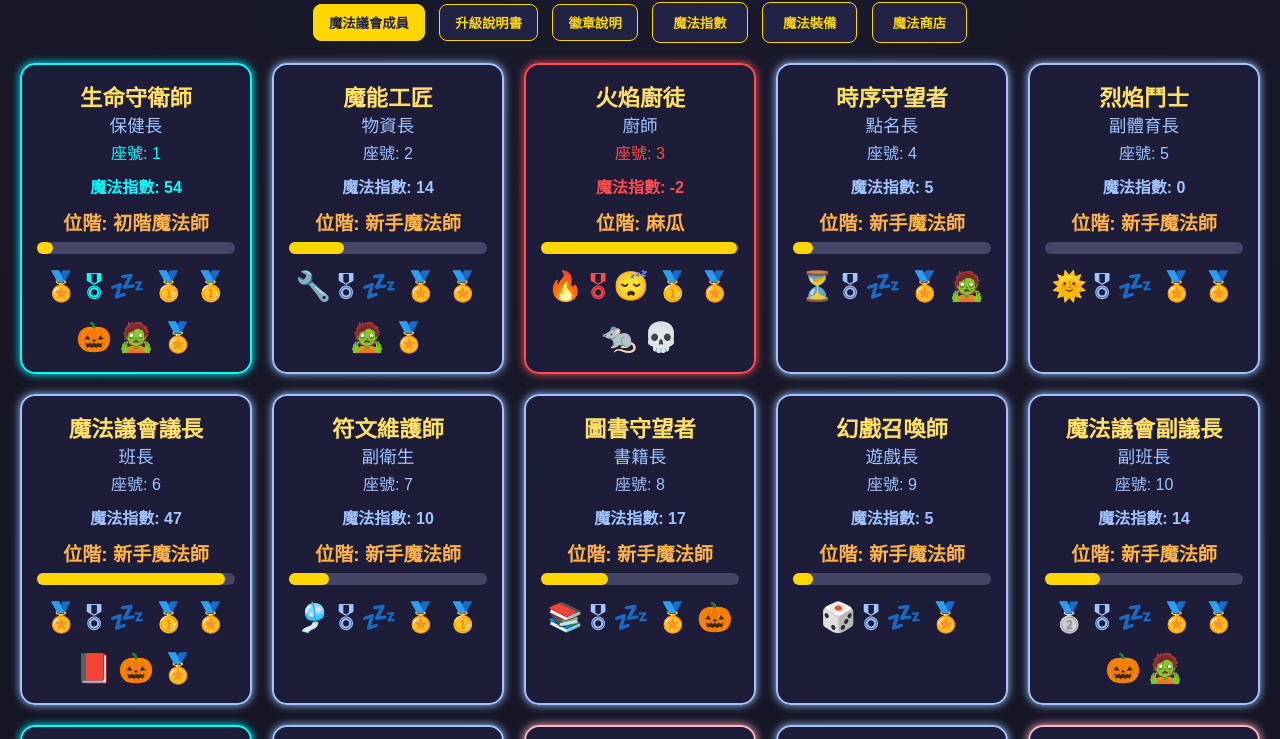
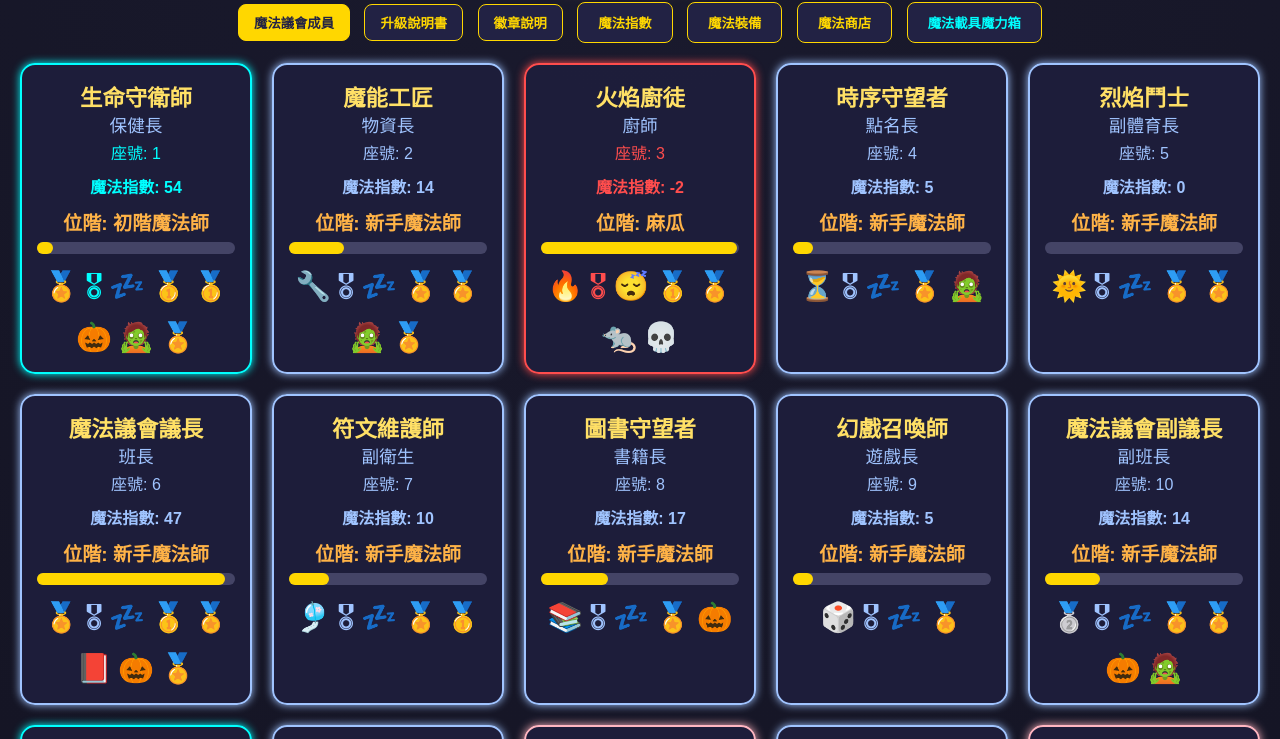
Before and after one commit to machi1007/5_Council_of_Magic, a plain HTML site: page index.html in a window 1280 px wide. Shown: the part 113-852 px from the top of the page. Drawn offline with Linux system fonts and the light colour scheme.

```diff
--- a/index.html
+++ b/index.html
@@ -172,6 +172,11 @@ h1 { font-size: 2.5em; color: gold; text-shadow: 0 0 10px #ffd700,0 0 20px #ffae
           style="background:#222244; color:#ffd700; border:1px solid #ffd700;
                  padding:10px 20px; border-radius:8px; font-weight:bold; cursor:pointer;">
     魔法商店
+  </button>
+    <button onclick="window.location.href='index4.html'"
+          style="background:#222244; color:#00ffff; border:1px solid #ffd700;
+                 padding:10px 20px; border-radius:8px; font-weight:bold; cursor:pointer;">
+    魔法載具魔力箱
   </button>
 </div>
 
```
